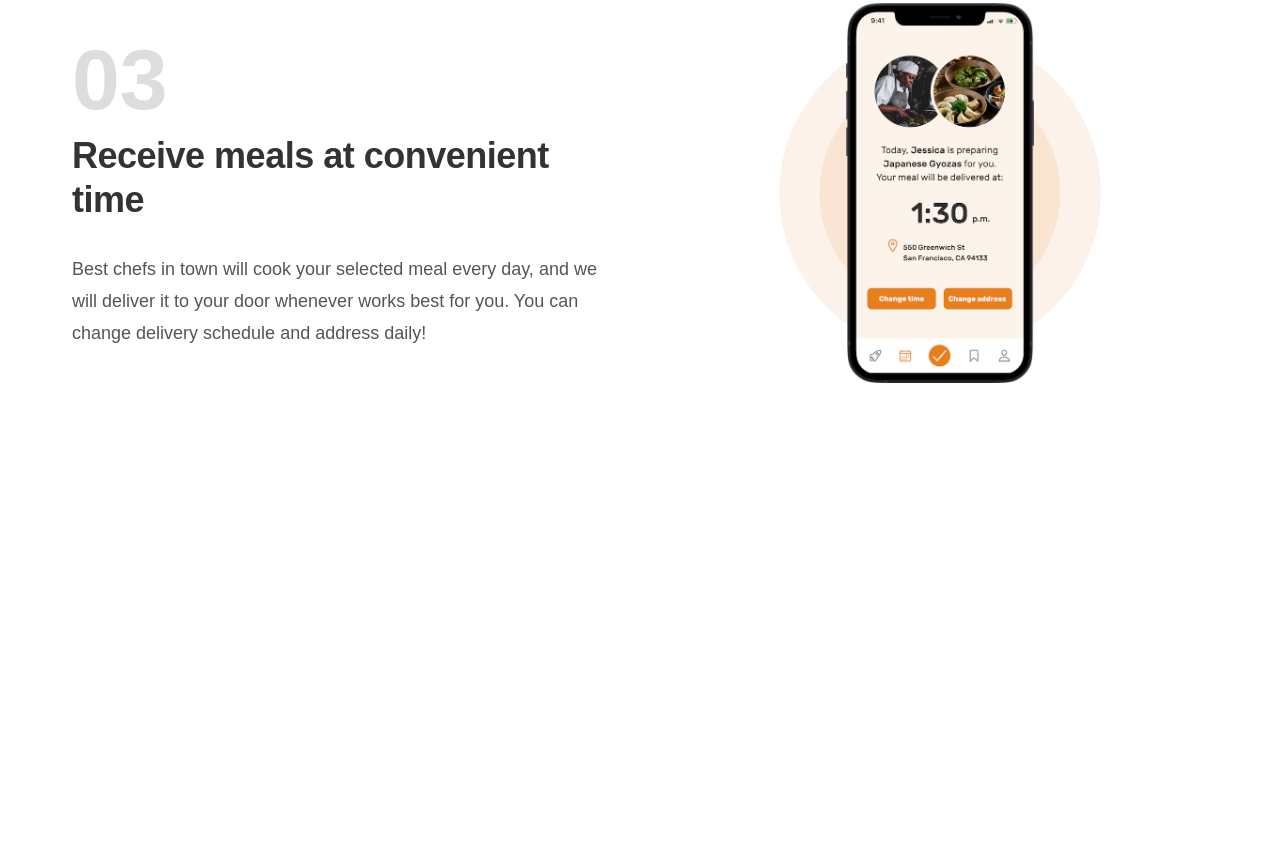
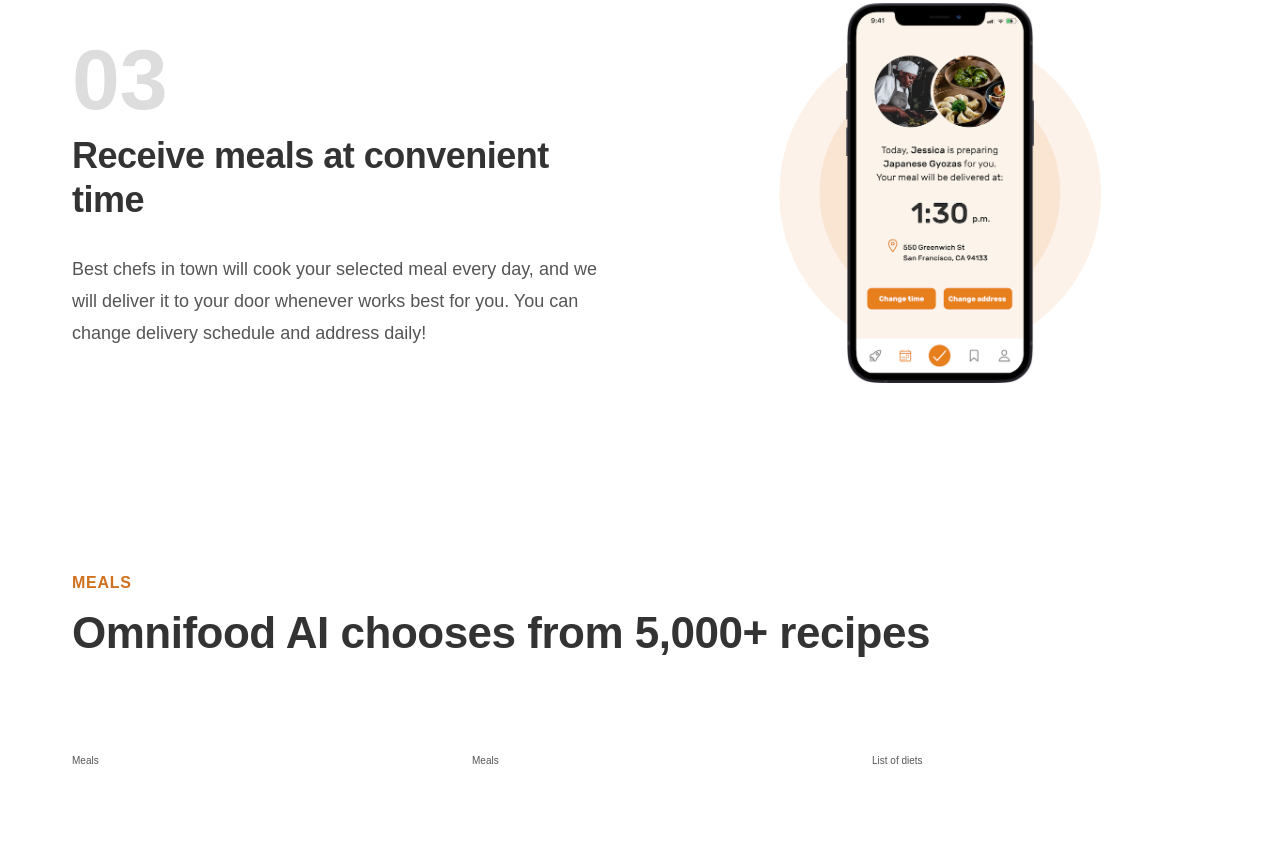
Before and after one commit to Hofass/Omnifood-project, a plain HTML site: page index.html in a window 1280 px wide. Shown: the part 2131-2993 px from the top of the page. Before the commit the page ends 2610 px from the top, so only its background shows below. Drawn offline with Linux system fonts and the light colour scheme.

Commit message:
Meal section

```diff
--- a/css/style.css
+++ b/css/style.css
@@ -297,3 +297,9 @@ body {
 	filter: brightness(0);
 	opacity: 50%;
 }
+.meal{
+}
+
+.section-meal{
+	padding: 9.6rem 0;
+}
--- a/index.html
+++ b/index.html
@@ -124,6 +124,17 @@
 
     </section>
 
+    <section class="section-meal">
+      <div class="container">
+        <span class="subheading">Meals</span>
+        <h2 class="heading-secondary">Omnifood AI chooses from 5,000+ recipes</h2>
+      </div>
+      <div class="container grid grid--3-cols">
+        <div class="meal">Meals</div>
+        <div class="meal">Meals</div>
+        <div class="list">List of diets</div>
+      </div>
+    </section>
   </main>
 </body>
 
```
